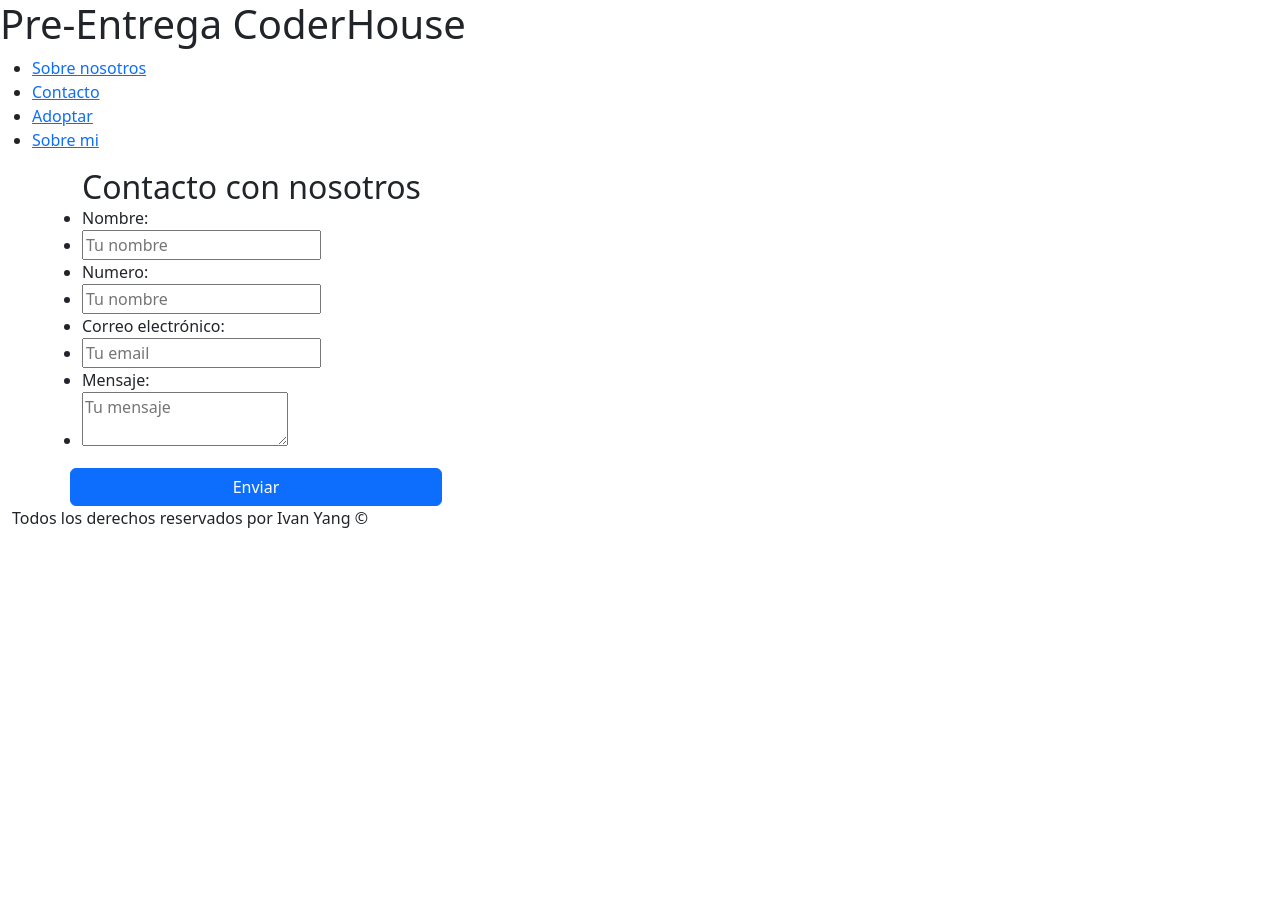
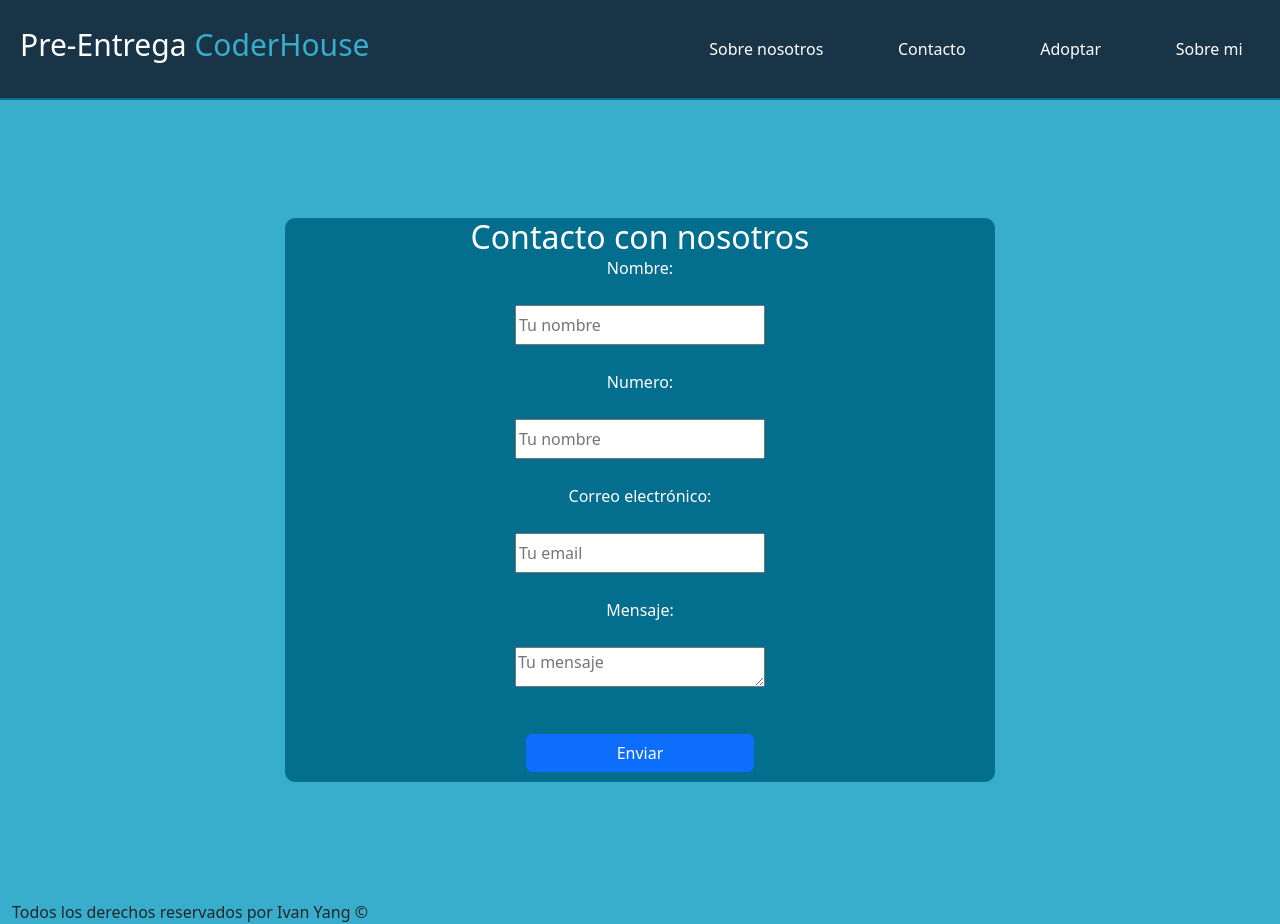
Before and after one commit to Ivan-Yang25/pre-Entrega3-Yang, a plain HTML site: page contact.html in a window 1280 px wide. Before the commit the page ends 800 px from the top, so only its background shows below. Drawn offline with nearby package versions, Linux system fonts and the light colour scheme; the site is published under a folder, as on GitHub Pages, so addresses that start at the root find nothing.

Commit message:
Finalizado

```diff
--- a/contact.html
+++ b/contact.html
@@ -4,7 +4,7 @@
 <head>
     <meta charset="UTF-8">
     <meta name="viewport" content="width=device-width, initial-scale=1.0">
-    <link rel="stylesheet" href="/CSS/contact.css" type="text/css" />
+    <link rel="stylesheet" href="./CSS/contact.css" type="text/css" />
     <link href="https://cdn.jsdelivr.net/npm/bootstrap@5.3.1/dist/css/bootstrap.min.css" rel="stylesheet" integrity="sha384-4bw+/aepP/YC94hEpVNVgiZdgIC5+VKNBQNGCHeKRQN+PtmoHDEXuppvnDJzQIu9" crossorigin="anonymous">
     <title>Pre-entrega Contact</title>
 </head>
@@ -19,16 +19,16 @@
         </h1>
         <ul class="header__list">
             <li class="ul__list">
-                <a href="/index.html">Sobre nosotros</a>
+                <a href="index.html">Sobre nosotros</a>
             </li>
             <li class="ul__list">
                 <a href="#">Contacto</a>
             </li>
             <li class="ul__list">
-                <a href="/adoptar.html">Adoptar</a>
+                <a href="adoptar.html">Adoptar</a>
             </li>
             <li class="ul__list">
-                <a href="/sobre-mi.html">Sobre mi</a>
+                <a href="sobre-mi.html">Sobre mi</a>
             </li>
         </ul>
 
```
Also changed, not shown: adoptar.html (+3 -3 lines), sobre-mi.html (+3 -3 lines).
